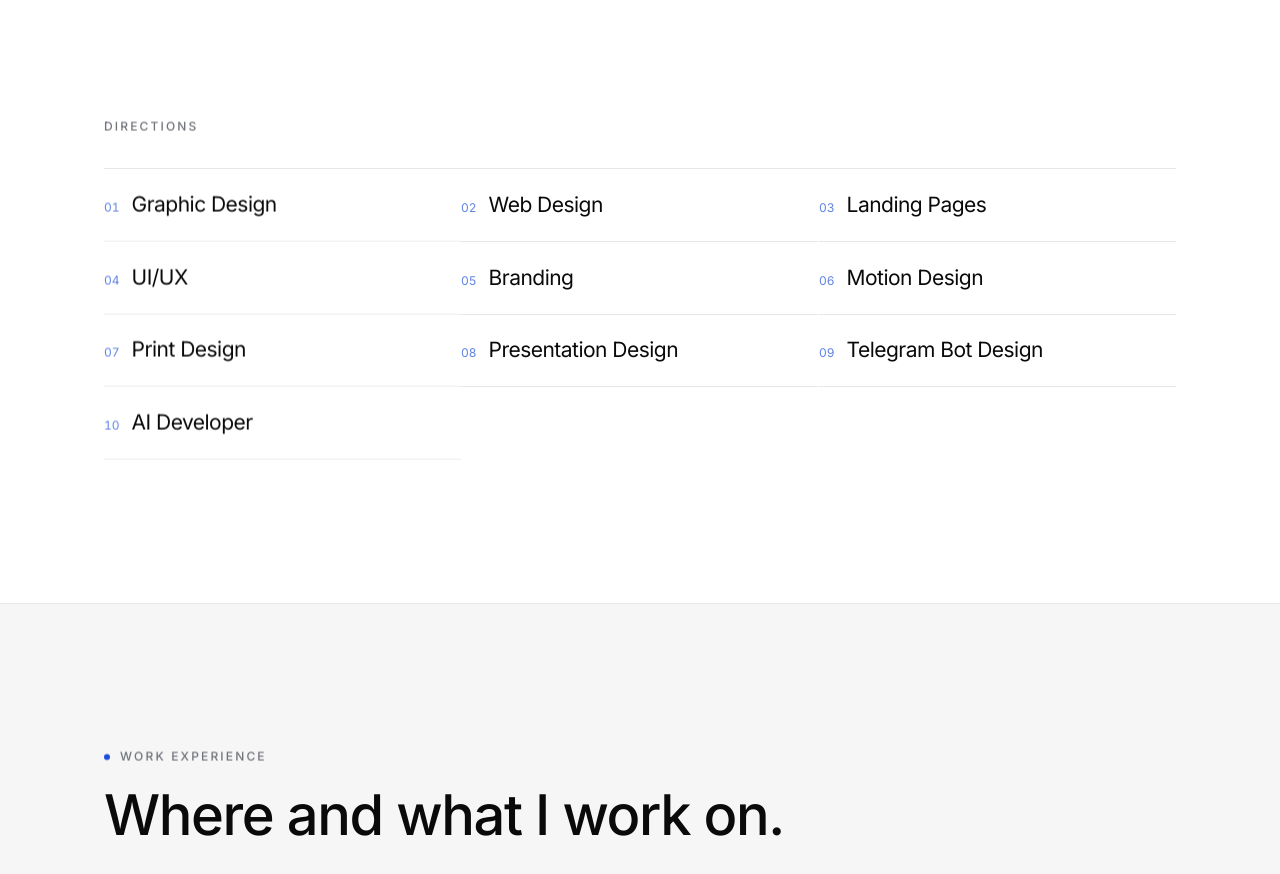
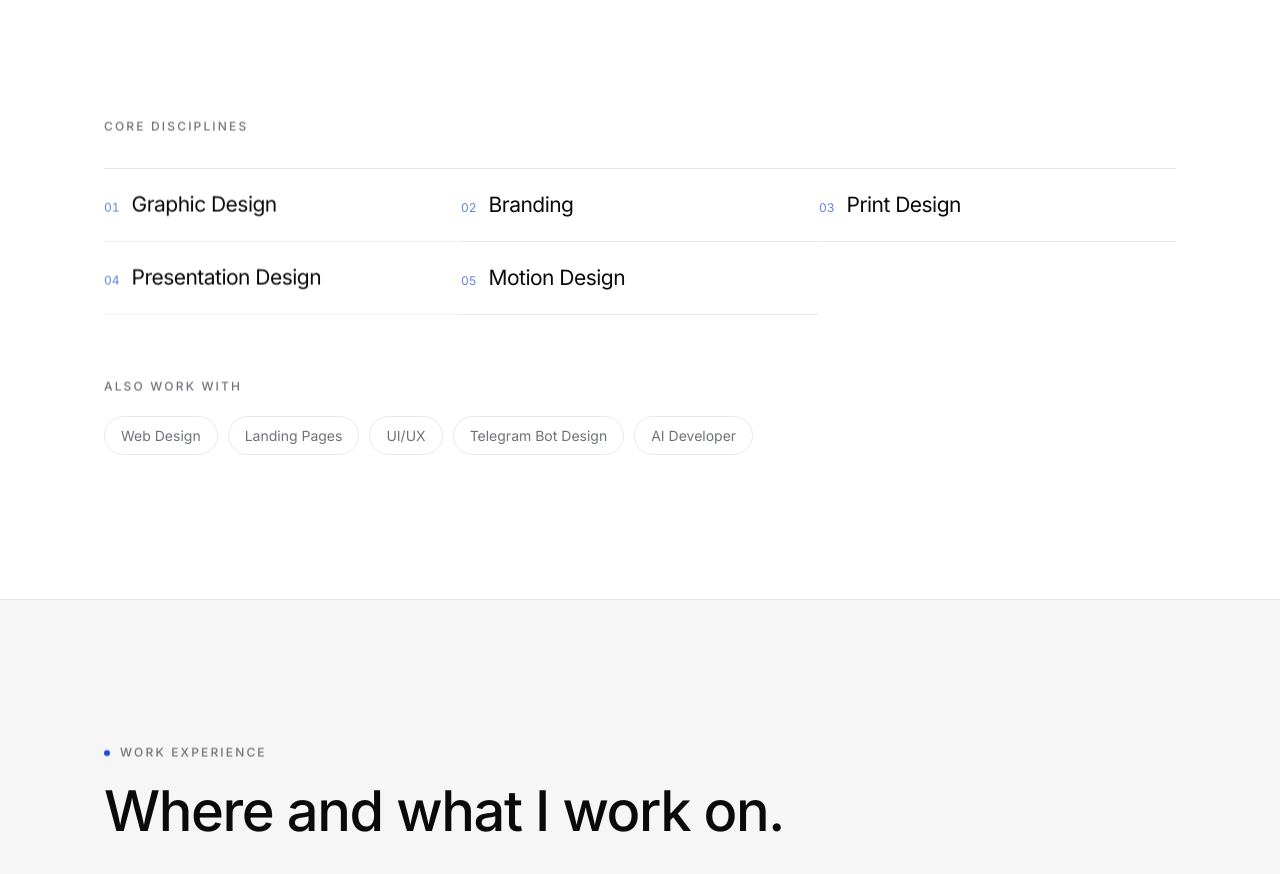
Before and after one commit to maynik98/portfolio, a Next.js app: page / in a window 1280 px wide. Shown: the part 1625-2499 px from the top of the page. Built offline with nearby package versions, Linux system fonts and the light colour scheme.

Commit message:
Split directions into core disciplines and secondary skills

```diff
--- a/src/components/sections/About.tsx
+++ b/src/components/sections/About.tsx
@@ -41,7 +41,7 @@ export default function About() {
           </Reveal>
 
           <ul className="mt-8 grid grid-cols-1 border-t border-hairline sm:grid-cols-2 lg:grid-cols-3">
-            {t.about.directions.map((direction, index) => (
+            {t.about.directions.primary.map((direction, index) => (
               <Reveal
                 key={direction}
                 as="li"
@@ -60,6 +60,25 @@ export default function About() {
             ))}
           </ul>
         </div>
+
+        <div className="mt-14 md:mt-16">
+          <Reveal as="p">
+            <span className="block text-[12px] font-medium uppercase tracking-[0.18em] text-muted">
+              {t.about.secondaryDirectionsLabel}
+            </span>
+          </Reveal>
+
+          <Reveal as="div" delay={70} className="mt-5 flex flex-wrap gap-2.5">
+            {t.about.directions.secondary.map((direction) => (
+              <span
+                key={direction}
+                className="rounded-full border border-hairline px-4 py-2 text-[14px] text-muted"
+              >
+                {direction}
+              </span>
+            ))}
+          </Reveal>
+        </div>
       </div>
     </section>
   );
--- a/src/lib/dictionary.ts
+++ b/src/lib/dictionary.ts
@@ -32,19 +32,24 @@ export const dictionary = {
         "Специализируюсь на создании визуальных решений для цифровых продуктов, корпоративных сайтов, лендингов, брендинга и маркетинговых материалов.",
       paragraph2:
         "Работаю над проектами полного цикла: от исследования и разработки концепции до подготовки финальных материалов и передачи в производство или разработку.",
-      directionsLabel: "Направления",
-      directions: [
+      directionsLabel: "Основные направления",
+      secondaryDirectionsLabel: "Также работаю с",
+      directions: {
+        primary: [
           "Graphic Design",
+          "Branding",
+          "Print Design",
+          "Presentation Design",
+          "Motion Design",
+        ],
+        secondary: [
           "Web Design",
           "Landing Pages",
           "UI/UX",
-        "Branding",
-        "Motion Design",
-        "Print Design",
-        "Presentation Design",
           "Telegram Bot Design",
           "AI-разработчик",
         ],
+      },
     },
     experience: {
       label: "Опыт работы",
@@ -201,19 +206,24 @@ export const dictionary = {
         "I specialize in visual solutions for digital products, corporate websites, landing pages, branding and marketing materials.",
       paragraph2:
         "I work on full-cycle projects: from research and concept development to final production files and handoff to production or engineering.",
-      directionsLabel: "Directions",
-      directions: [
+      directionsLabel: "Core disciplines",
+      secondaryDirectionsLabel: "Also work with",
+      directions: {
+        primary: [
           "Graphic Design",
+          "Branding",
+          "Print Design",
+          "Presentation Design",
+          "Motion Design",
+        ],
+        secondary: [
           "Web Design",
           "Landing Pages",
           "UI/UX",
-        "Branding",
-        "Motion Design",
-        "Print Design",
-        "Presentation Design",
           "Telegram Bot Design",
           "AI Developer",
         ],
+      },
     },
     experience: {
       label: "Work experience",
```
Lines whose indentation alone changed are shown as unchanged.
